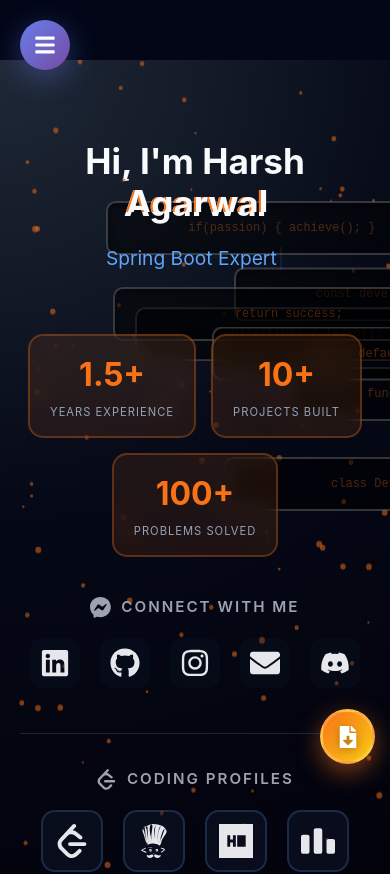
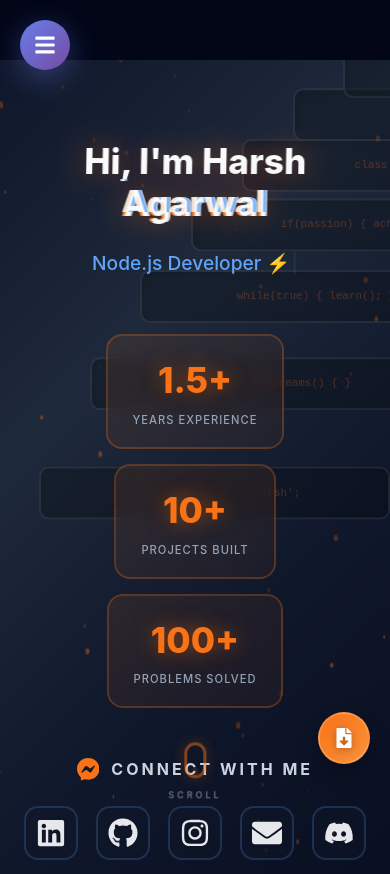
Before and after one commit to harsh323dev/portfolio-website, a React (Create React App) app in the folder client/: page / in a window 390 px wide. Shown: the top 874 px of the page. Built offline with nearby package versions, Linux system fonts and the light colour scheme.

Commit message:
fix: final home layout with full content visibility and fixed scroll indicator

```diff
--- a/client/src/Components/Home/Home.css
+++ b/client/src/Components/Home/Home.css
@@ -1,16 +1,18 @@
-/* Container */
+/* Container - Auto Height for Full Content Visibility */
 .home-container {
   position: relative;
   min-height: 100vh;
   display: flex;
+  flex-direction: column;
   align-items: center;
-  justify-content: center;
+  justify-content: flex-start;
   overflow: hidden;
-  background: radial-gradient(circle at top left, #1f2937 0%, #050816 45%, #02010a 100%);
+  background: linear-gradient(135deg, #0f172a 0%, #1e293b 25%, #0f172a 50%, #020617 100%);
   color: #f9fafb;
+  padding: 80px 0 100px 0;
 }
 
-/* Particle Canvas */
+/* Particle Canvas - Subtle Animation */
 .particle-canvas {
   position: absolute;
   top: 0;
@@ -18,9 +20,10 @@
   width: 100%;
   height: 100%;
   z-index: 1;
+  opacity: 0.6;
 }
 
-/* Code Rain Animation */
+/* Code Rain - Staggered & Optimized */
 .code-rain {
   position: absolute;
   top: 0;
@@ -30,25 +33,38 @@
   overflow: hidden;
   z-index: 2;
   pointer-events: none;
+  opacity: 0.4;
 }
 
 .code-snippet {
   position: absolute;
   top: -50px;
   font-family: "Fira Code", "Courier New", monospace;
-  font-size: 12px;
-  color: rgba(249, 115, 22, 0.3);
+  font-size: 13px;
+  color: rgba(249, 115, 22, 0.6);
   white-space: nowrap;
   animation: fall linear infinite;
+  text-shadow: 0 0 10px rgba(249, 115, 22, 0.3);
 }
 
 @keyframes fall {
-  to {
+  0% {
+    transform: translateY(-50px);
+    opacity: 0;
+  }
+  10% {
+    opacity: 1;
+  }
+  90% {
+    opacity: 1;
+  }
+  100% {
     transform: translateY(100vh);
+    opacity: 0;
   }
 }
 
-/* Floating Action Buttons - RIGHT SIDE */
+/* Floating Action Buttons - RIGHT SIDE MIDDLE */
 .floating-buttons {
   position: fixed;
   right: 30px;
@@ -56,84 +72,92 @@
   transform: translateY(-50%);
   display: flex;
   flex-direction: column;
-  gap: 20px;
-  z-index: 99999 !important;
-  pointer-events: auto !important;
+  gap: 15px;
+  z-index: 99999;
 }
 
 .fab-button {
-  width: 65px;
-  height: 65px;
+  width: 60px;
+  height: 60px;
   border-radius: 50%;
   display: flex;
   align-items: center;
   justify-content: center;
   cursor: pointer;
-  transition: all 0.3s ease;
-  box-shadow: 0 8px 25px rgba(249, 115, 22, 0.5);
-  border: 3px solid rgba(255, 255, 255, 0.2);
-  text-decoration: none;
-  animation: fadeInScale 0.4s ease-out;
-  outline: none;
-  pointer-events: auto !important;
+  transition: all 0.3s cubic-bezier(0.68, -0.55, 0.265, 1.55);
+  box-shadow: 0 8px 20px rgba(0, 0, 0, 0.3);
+  border: 2px solid rgba(255, 255, 255, 0.15);
+  animation: fadeInUp 0.6s ease-out;
 }
 
-@keyframes fadeInScale {
+@keyframes fadeInUp {
   from {
     opacity: 0;
-    transform: scale(0.5);
+    transform: translateY(20px);
   }
   to {
     opacity: 1;
-    transform: scale(1);
+    transform: translateY(0);
   }
 }
 
 .fab-resume {
-  background: linear-gradient(135deg, #f97316, #facc15);
+  background: linear-gradient(135deg, #f97316, #fb923c);
 }
 
 .fab-scroll-top {
-  background: linear-gradient(135deg, #8b5cf6, #6366f1);
-  border-color: rgba(139, 92, 246, 0.3);
+  background: linear-gradient(135deg, #8b5cf6, #a78bfa);
 }
 
 .fab-button:hover {
-  transform: translateY(-5px) scale(1.15);
-  box-shadow: 0 12px 35px rgba(249, 115, 22, 0.8);
-  border-color: rgba(255, 255, 255, 0.4);
+  transform: translateY(-8px) scale(1.1);
+  box-shadow: 0 15px 30px rgba(249, 115, 22, 0.5);
 }
 
 .fab-scroll-top:hover {
-  box-shadow: 0 12px 35px rgba(139, 92, 246, 0.8);
+  box-shadow: 0 15px 30px rgba(139, 92, 246, 0.5);
 }
 
 .fab-icon {
-  font-size: 28px;
+  font-size: 24px;
   color: #fff;
-  filter: drop-shadow(0 2px 5px rgba(0, 0, 0, 0.3));
+  filter: drop-shadow(0 2px 4px rgba(0, 0, 0, 0.3));
 }
 
-/* Main Content */
+/* Main Content - Full Width & Proper Spacing */
 .home-content {
   position: relative;
   z-index: 10;
   text-align: center;
-  padding: 40px 20px;
+  padding: 20px 20px 60px 20px;
   max-width: 900px;
+  width: 100%;
+  animation: fadeIn 1s ease-in;
 }
 
-/* Glitch Effect */
+@keyframes fadeIn {
+  from {
+    opacity: 0;
+    transform: translateY(30px);
+  }
+  to {
+    opacity: 1;
+    transform: translateY(0);
+  }
+}
+
+/* Glitch Effect - Smoother */
 .glitch-wrapper {
-  margin-bottom: 20px;
+  margin-bottom: 25px;
 }
 
 .glitch {
   font-size: 3.5rem;
-  font-weight: 700;
+  font-weight: 800;
   position: relative;
   color: #f9fafb;
-  animation: glitch-skew 1s infinite;
+  text-shadow: 0 0 30px rgba(249, 115, 22, 0.5);
+  animation: glitch-skew 3s ease-in-out infinite;
 }
 
 .glitch::before,
@@ -144,196 +168,183 @@
   left: 0;
   width: 100%;
   height: 100%;
+  opacity: 0.8;
 }
 
 .glitch::before {
   left: 2px;
-  text-shadow: -2px 0 #f97316;
-  clip: rect(24px, 550px, 90px, 0);
-  animation: glitch-anim 3s infinite linear alternate-reverse;
+  text-shadow: -3px 0 #f97316;
+  clip: rect(24px, 9999px, 90px, 0);
+  animation: glitch-anim 4s infinite linear alternate-reverse;
 }
 
 .glitch::after {
   left: -2px;
-  text-shadow: -2px 0 #60a5fa;
-  clip: rect(85px, 550px, 140px, 0);
-  animation: glitch-anim 2s infinite linear alternate-reverse;
+  text-shadow: 3px 0 #60a5fa;
+  clip: rect(85px, 9999px, 140px, 0);
+  animation: glitch-anim 3s infinite linear alternate-reverse;
 }
 
 @keyframes glitch-anim {
-  0% {
-    clip: rect(61px, 9999px, 90px, 0);
-  }
-  20% {
-    clip: rect(35px, 9999px, 85px, 0);
-  }
-  40% {
-    clip: rect(105px, 9999px, 45px, 0);
-  }
-  60% {
-    clip: rect(78px, 9999px, 112px, 0);
-  }
-  80% {
-    clip: rect(19px, 9999px, 52px, 0);
-  }
-  100% {
-    clip: rect(43px, 9999px, 98px, 0);
-  }
+  0% { clip: rect(61px, 9999px, 90px, 0); transform: skew(0.1deg); }
+  20% { clip: rect(35px, 9999px, 85px, 0); transform: skew(0.2deg); }
+  40% { clip: rect(105px, 9999px, 45px, 0); transform: skew(-0.1deg); }
+  60% { clip: rect(78px, 9999px, 112px, 0); transform: skew(0.3deg); }
+  80% { clip: rect(19px, 9999px, 52px, 0); transform: skew(-0.2deg); }
+  100% { clip: rect(43px, 9999px, 98px, 0); transform: skew(0deg); }
 }
 
 @keyframes glitch-skew {
-  0% {
-    transform: skew(0deg);
-  }
-  10% {
-    transform: skew(-2deg);
-  }
-  20% {
-    transform: skew(2deg);
-  }
-  30% {
-    transform: skew(0deg);
-  }
+  0%, 100% { transform: skew(0deg); }
+  25% { transform: skew(-1deg); }
+  50% { transform: skew(0deg); }
+  75% { transform: skew(1deg); }
 }
 
 /* Typewriter */
 .typewriter-container {
-  font-size: 1.5rem;
+  font-size: 1.6rem;
   color: #60a5fa;
-  margin-bottom: 40px;
+  margin-bottom: 50px;
   min-height: 50px;
+  font-weight: 500;
 }
 
-/* Stats Grid */
+/* Stats Grid - Staggered Animation */
 .stats-grid {
   display: flex;
   justify-content: center;
-  gap: 30px;
-  margin: 40px 0;
+  gap: 25px;
+  margin: 50px 0;
   flex-wrap: wrap;
 }
 
 .stat-card {
-  background: rgba(249, 115, 22, 0.1);
-  border: 2px solid rgba(249, 115, 22, 0.3);
-  border-radius: 15px;
-  padding: 20px 30px;
+  background: linear-gradient(135deg, rgba(249, 115, 22, 0.1), rgba(249, 115, 22, 0.05));
+  border: 2px solid rgba(249, 115, 22, 0.25);
+  border-radius: 16px;
+  padding: 25px 35px;
   backdrop-filter: blur(10px);
-  transition: transform 0.3s ease, box-shadow 0.3s ease;
+  transition: all 0.4s cubic-bezier(0.175, 0.885, 0.32, 1.275);
+  animation: slideUp 0.8s ease-out;
+}
+
+.stat-card:nth-child(1) { animation-delay: 0.2s; }
+.stat-card:nth-child(2) { animation-delay: 0.4s; }
+.stat-card:nth-child(3) { animation-delay: 0.6s; }
+
+@keyframes slideUp {
+  from {
+    opacity: 0;
+    transform: translateY(40px);
+  }
+  to {
+    opacity: 1;
+    transform: translateY(0);
+  }
 }
 
 .stat-card:hover {
-  transform: translateY(-5px);
-  box-shadow: 0 10px 30px rgba(249, 115, 22, 0.4);
+  transform: translateY(-10px) scale(1.05);
+  box-shadow: 0 15px 40px rgba(249, 115, 22, 0.4);
+  border-color: rgba(249, 115, 22, 0.5);
 }
 
 .stat-number {
-  font-size: 2.5rem;
-  font-weight: 700;
+  font-size: 2.8rem;
+  font-weight: 800;
   color: #f97316;
+  text-shadow: 0 0 20px rgba(249, 115, 22, 0.5);
 }
 
 .stat-label {
-  font-size: 0.9rem;
-  color: #9ca3af;
-  margin-top: 5px;
+  font-size: 0.85rem;
+  color: #cbd5e1;
+  margin-top: 8px;
+  font-weight: 500;
+  letter-spacing: 1px;
 }
 
 /* Section Headings */
 .section-heading {
-  font-size: 0.95rem;
-  font-weight: 600;
-  color: #9ca3af;
+  font-size: 1rem;
+  font-weight: 700;
+  color: #cbd5e1;
   text-transform: uppercase;
-  letter-spacing: 2px;
+  letter-spacing: 3px;
   text-align: center;
-  margin-bottom: 20px;
+  margin-bottom: 25px;
   display: flex;
   align-items: center;
   justify-content: center;
-  gap: 10px;
+  gap: 12px;
 }
 
 .heading-icon {
-  font-size: 1.3rem;
+  font-size: 1.4rem;
+  color: #f97316;
 }
 
 /* Links Section */
 .links-section {
-  margin: 35px 0;
+  margin: 50px 0;
+  animation: fadeIn 1s ease-in 0.8s backwards;
 }
 
 /* Social Links */
 .social-links {
   display: flex;
   justify-content: center;
-  gap: 20px;
+  gap: 18px;
   flex-wrap: wrap;
 }
 
 .social-icon {
-  position: relative;
   font-size: 36px;
   color: #e5e7eb;
-  transition: all 0.3s ease;
+  transition: all 0.35s cubic-bezier(0.68, -0.55, 0.265, 1.55);
   display: flex;
   align-items: center;
   justify-content: center;
-  padding: 10px;
-  background: rgba(15, 23, 42, 0.3);
-  border-radius: 12px;
-  border: 2px solid transparent;
+  padding: 12px;
+  background: rgba(15, 23, 42, 0.4);
+  border-radius: 14px;
+  border: 2px solid rgba(96, 165, 250, 0.2);
 }
 
 .social-icon:hover {
-  transform: translateY(-5px) scale(1.1);
-  border-color: rgba(249, 115, 22, 0.3);
+  transform: translateY(-8px) rotate(5deg) scale(1.15);
+  border-color: rgba(249, 115, 22, 0.4);
+  box-shadow: 0 10px 25px rgba(249, 115, 22, 0.3);
 }
 
-.social-icon.linkedin:hover {
-  color: #0a66c2;
-  background: rgba(10, 102, 194, 0.1);
-}
+.social-icon.linkedin:hover { color: #0a66c2; background: rgba(10, 102, 194, 0.15); }
+.social-icon.github:hover { color: #f9fafb; background: rgba(249, 250, 251, 0.15); }
+.social-icon.instagram:hover { color: #e1306c; background: rgba(225, 48, 108, 0.15); }
+.social-icon.gmail:hover { color: #ea4335; background: rgba(234, 67, 53, 0.15); }
+.social-icon.discord:hover { color: #5865f2; background: rgba(88, 101, 242, 0.15); }
 
-.social-icon.github:hover {
-  color: #f9fafb;
-  background: rgba(249, 250, 251, 0.1);
-}
-
-.social-icon.instagram:hover {
-  color: #e1306c;
-  background: rgba(225, 48, 108, 0.1);
-}
-
-.social-icon.gmail:hover {
-  color: #ea4335;
-  background: rgba(234, 67, 53, 0.1);
-}
-
-.social-icon.discord:hover {
-  color: #5865f2;
-  background: rgba(88, 101, 242, 0.1);
-}
-
-/* Coding Section */
+/* Coding Section - Proper Bottom Spacing */
 .coding-section {
-  margin-top: 45px;
-  padding-top: 35px;
-  border-top: 1px solid rgba(96, 165, 250, 0.2);
+  margin-top: 55px;
+  margin-bottom: 60px;
+  padding-top: 40px;
+  border-top: 2px solid rgba(96, 165, 250, 0.15);
+  animation: fadeIn 1s ease-in 1s backwards;
 }
 
 .coding-links {
   display: flex;
   justify-content: center;
-  gap: 20px;
+  gap: 16px;
   flex-wrap: wrap;
+  padding-bottom: 20px;
 }
 
 .coding-icon {
-  position: relative;
-  font-size: 40px;
+  font-size: 42px;
   color: #e5e7eb;
-  transition: all 0.3s ease;
+  transition: all 0.35s cubic-bezier(0.68, -0.55, 0.265, 1.55);
   display: flex;
   align-items: center;
   justify-content: center;
@@ -344,140 +355,98 @@
 }
 
 .coding-icon:hover {
-  transform: translateY(-8px) scale(1.15);
-  border-color: rgba(249, 115, 22, 0.5);
-  box-shadow: 0 10px 30px rgba(249, 115, 22, 0.4);
+  transform: translateY(-10px) scale(1.15);
+  box-shadow: 0 15px 35px rgba(249, 115, 22, 0.4);
 }
 
-.coding-icon.leetcode:hover {
-  color: #ffa116;
-  background: rgba(255, 161, 22, 0.15);
-  border-color: #ffa116;
-}
+.coding-icon.leetcode:hover { color: #ffa116; background: rgba(255, 161, 22, 0.15); border-color: #ffa116; }
+.coding-icon.codechef:hover { color: #5b4638; background: rgba(91, 70, 56, 0.15); border-color: #5b4638; }
+.coding-icon.hackerrank:hover { color: #00ea64; background: rgba(0, 234, 100, 0.15); border-color: #00ea64; }
+.coding-icon.codeforces:hover { color: #1f8acb; background: rgba(31, 138, 203, 0.15); border-color: #1f8acb; }
+.coding-icon.geeksforgeeks:hover { color: #2f8d46; background: rgba(47, 141, 70, 0.15); border-color: #2f8d46; }
+.coding-icon.hackerearth:hover { color: #323754; background: rgba(50, 55, 84, 0.15); border-color: #323754; }
+.coding-icon.codingninjas:hover { color: #f97316; background: rgba(249, 115, 22, 0.15); border-color: #f97316; }
 
-.coding-icon.codechef:hover {
-  color: #5b4638;
-  background: rgba(91, 70, 56, 0.15);
-  border-color: #5b4638;
-}
-
-.coding-icon.hackerrank:hover {
-  color: #00ea64;
-  background: rgba(0, 234, 100, 0.15);
-  border-color: #00ea64;
-}
-
-.coding-icon.codeforces:hover {
-  color: #1f8acb;
-  background: rgba(31, 138, 203, 0.15);
-  border-color: #1f8acb;
-}
-
-.coding-icon.geeksforgeeks:hover {
-  color: #2f8d46;
-  background: rgba(47, 141, 70, 0.15);
-  border-color: #2f8d46;
-}
-
-.coding-icon.hackerearth:hover {
-  color: #323754;
-  background: rgba(50, 55, 84, 0.15);
-  border-color: #323754;
-}
-
-.coding-icon.codingninjas:hover {
-  color: #f97316;
-  background: rgba(249, 115, 22, 0.15);
-  border-color: #f97316;
-}
-
-/* Scroll Indicator - LEFT BOTTOM */
+/* Scroll Indicator - FIXED BOTTOM CENTER */
 .scroll-indicator {
-  position: absolute;
-  bottom: 40px;
-  left: 40px;
+  position: fixed;
+  bottom: 30px;
+  left: 50%;
+  transform: translateX(-50%);
   text-align: center;
-  z-index: 10;
-  animation: bounce-scroll 2s infinite;
+  z-index: 100;
+  animation: bounce 2s infinite;
+  opacity: 0.7;
 }
 
 .mouse {
-  width: 25px;
-  height: 40px;
-  border: 2px solid #f97316;
-  border-radius: 15px;
+  width: 26px;
+  height: 42px;
+  border: 3px solid #f97316;
+  border-radius: 16px;
   margin: 0 auto 10px;
   position: relative;
+  box-shadow: 0 0 15px rgba(249, 115, 22, 0.4);
 }
 
 .mouse::before {
   content: "";
-  width: 4px;
-  height: 8px;
+  width: 5px;
+  height: 10px;
   background: #f97316;
-  border-radius: 2px;
+  border-radius: 3px;
   position: absolute;
-  top: 8px;
+  top: 10px;
   left: 50%;
   transform: translateX(-50%);
   animation: scroll-wheel 2s infinite;
+  box-shadow: 0 0 8px rgba(249, 115, 22, 0.8);
 }
 
 @keyframes scroll-wheel {
-  0% {
-    opacity: 1;
-    transform: translateX(-50%) translateY(0);
-  }
-  100% {
-    opacity: 0;
-    transform: translateX(-50%) translateY(15px);
-  }
+  0% { opacity: 1; transform: translateX(-50%) translateY(0); }
+  100% { opacity: 0; transform: translateX(-50%) translateY(18px); }
 }
 
-@keyframes bounce-scroll {
-  0%,
-  100% {
-    transform: translateY(0);
-  }
-  50% {
-    transform: translateY(-10px);
-  }
+@keyframes bounce {
+  0%, 100% { transform: translateX(-50%) translateY(0); }
+  50% { transform: translateX(-50%) translateY(-12px); }
 }
 
 .scroll-indicator p {
-  font-size: 12px;
-  color: #9ca3af;
+  font-size: 11px;
+  color: #cbd5e1;
   text-transform: uppercase;
-  letter-spacing: 2px;
+  letter-spacing: 3px;
+  font-weight: 600;
 }
 
 /* Mobile Responsive */
 @media (max-width: 768px) {
+  .home-container {
+    padding: 60px 0 80px 0;
+  }
+
   .floating-buttons {
-    right: 15px;
+    right: 20px;
+    bottom: 80px;
     top: auto;
-    bottom: 80px;
     transform: none;
-    flex-direction: row;
+    flex-direction: column;
     gap: 12px;
   }
 
   .fab-button {
-    width: 55px;
-    height: 55px;
+    width: 52px;
+    height: 52px;
   }
 
   .fab-icon {
-    font-size: 22px;
-  }
-
-  .scroll-indicator {
-    bottom: 20px;
-    left: 20px;
+    font-size: 20px;
   }
 
   .home-content {
-    padding: 80px 20px 40px;
+    padding: 20px 20px 40px 20px;
   }
 
   .glitch {
@@ -486,27 +455,67 @@
 
   .typewriter-container {
     font-size: 1.2rem;
+    margin-bottom: 35px;
   }
 
   .stats-grid {
     gap: 15px;
+    margin: 35px 0;
   }
 
   .stat-card {
-    padding: 15px 20px;
+    padding: 18px 25px;
   }
 
   .stat-number {
-    font-size: 2rem;
+    font-size: 2.2rem;
   }
 
   .social-icon {
     font-size: 30px;
-    padding: 8px;
+    padding: 10px;
   }
 
   .coding-icon {
-    font-size: 34px;
+    font-size: 36px;
     padding: 12px;
   }
+
+  .coding-section {
+    margin-bottom: 40px;
+  }
+
+  .scroll-indicator {
+    bottom: 20px;
+    opacity: 0.6;
+  }
+
+  .code-snippet {
+    font-size: 11px;
+  }
 }
+
+@media (max-width: 480px) {
+  .scroll-indicator {
+    bottom: 15px;
+    opacity: 0.5;
+  }
+
+  .mouse {
+    width: 22px;
+    height: 36px;
+  }
+
+  .scroll-indicator p {
+    font-size: 9px;
+  }
+
+  .coding-links {
+    gap: 12px;
+  }
+
+  .coding-icon {
+    font-size: 32px;
+    padding: 10px;
+  }
+}
--- a/client/src/Components/Home/Home.js
+++ b/client/src/Components/Home/Home.js
@@ -30,38 +30,19 @@ const Home = () => {
   // Scroll to Top Handler
   useEffect(() => {
     const handleScroll = () => {
-      const scrollPosition = window.pageYOffset || document.documentElement.scrollTop;
-      console.log('Scroll Position:', scrollPosition); // DEBUG
-
-      if (scrollPosition > 300) {
-        setShowScrollTop(true);
-        console.log('Show Scroll Button: TRUE'); // DEBUG
-      } else {
-        setShowScrollTop(false);
-        console.log('Show Scroll Button: FALSE'); // DEBUG
-      }
+      setShowScrollTop(window.pageYOffset > 300);
     };
 
     window.addEventListener('scroll', handleScroll);
-
-    // Check initial scroll position
     handleScroll();
-
-    return () => {
-      window.removeEventListener('scroll', handleScroll);
-    };
+    return () => window.removeEventListener('scroll', handleScroll);
   }, []);
 
   const scrollToTop = () => {
-    console.log('Scroll to Top Clicked!'); // DEBUG
-    window.scrollTo({
-      top: 0,
-      behavior: 'smooth'
-    });
+    window.scrollTo({ top: 0, behavior: 'smooth' });
   };
 
   const downloadCV = () => {
-    console.log('Download CV Clicked!'); // DEBUG
     const link = document.createElement('a');
     link.href = process.env.PUBLIC_URL + '/cv.pdf';
     link.download = 'Harsh_Agarwal_Resume.pdf';
@@ -70,7 +51,7 @@ const Home = () => {
     document.body.removeChild(link);
   };
 
-  // Particle Animation
+  // Optimized Particle Animation
   useEffect(() => {
     const canvas = canvasRef.current;
     if (!canvas) return;
@@ -80,15 +61,16 @@ const Home = () => {
     canvas.height = window.innerHeight;
 
     const particles = [];
-    const particleCount = 100;
+    const particleCount = 80; // Reduced for better performance
 
     class Particle {
       constructor() {
         this.x = Math.random() * canvas.width;
         this.y = Math.random() * canvas.height;
-        this.size = Math.random() * 2 + 1;
-        this.speedX = Math.random() * 0.5 - 0.25;
-        this.speedY = Math.random() * 0.5 - 0.25;
+        this.size = Math.random() * 2 + 0.5;
+        this.speedX = (Math.random() - 0.5) * 0.3;
+        this.speedY = (Math.random() - 0.5) * 0.3;
+        this.opacity = Math.random() * 0.5 + 0.2;
       }
 
       update() {
@@ -101,7 +83,7 @@ const Home = () => {
       }
 
       draw() {
-        ctx.fillStyle = "rgba(249, 115, 22, 0.5)";
+        ctx.fillStyle = `rgba(249, 115, 22, ${this.opacity})`;
         ctx.beginPath();
         ctx.arc(this.x, this.y, this.size, 0, Math.PI * 2);
         ctx.fill();
@@ -112,13 +94,14 @@ const Home = () => {
       particles.push(new Particle());
     }
 
+    let animationFrameId;
     const animate = () => {
       ctx.clearRect(0, 0, canvas.width, canvas.height);
       particles.forEach((particle) => {
         particle.update();
         particle.draw();
       });
-      requestAnimationFrame(animate);
+      animationFrameId = requestAnimationFrame(animate);
     };
 
     animate();
@@ -129,7 +112,10 @@ const Home = () => {
     };
 
     window.addEventListener("resize", handleResize);
-    return () => window.removeEventListener("resize", handleResize);
+    return () => {
+      window.removeEventListener("resize", handleResize);
+      cancelAnimationFrame(animationFrameId);
+    };
   }, []);
 
   const codeSnippets = [
@@ -152,9 +138,9 @@ const Home = () => {
             key={index}
             className="code-snippet"
             style={{
-              left: `${Math.random() * 100}%`,
-              animationDelay: `${Math.random() * 5}s`,
-              animationDuration: `${10 + Math.random() * 5}s`,
+              left: `${10 + index * 13}%`,
+              animationDelay: `${index * 0.8}s`,
+              animationDuration: `${12 + index * 1.5}s`,
             }}
           >
             {code}
@@ -164,7 +150,6 @@ const Home = () => {
 
       {/* Floating Action Buttons */}
       <div className="floating-buttons">
-        {/* Download Resume - Always Visible */}
         <button
           onClick={downloadCV}
           className="fab-button fab-resume"
@@ -174,7 +159,6 @@ const Home = () => {
           <FaFileDownload className="fab-icon" />
         </button>
 
-        {/* Scroll to Top - Conditional */}
         {showScrollTop && (
           <button
             onClick={scrollToTop}
@@ -198,10 +182,12 @@ const Home = () => {
   <Typewriter
     options={{
       strings: [
-                "Java Developer",
-                "Spring Boot Expert",
-                "Full Stack Engineer",
-                "Problem Solver",
+        "Java Developer \u2615",              // ☕
+        "Node.js Developer \u26A1",          // ⚡
+        "Full Stack Developer \u{1F4BB}",    // 💻
+        "Problem Solver \u{1F9E0}",          // 🧠
+        "Tech Enthusiast \u{1F3AE}",         // 🖥️
+        // "Open Source Contributor \u{1F680}", // 🚀
       ],
       autoStart: true,
       loop: true,
@@ -210,6 +196,7 @@ const Home = () => {
     }}
   />
 </div>
+
 
         <div className="stats-grid">
           <div className="stat-card">
@@ -232,19 +219,39 @@ const Home = () => {
             CONNECT WITH ME
           </h3>
           <div className="social-links">
-            <a href={SOCIAL_LINKS.linkedin} target="_blank" rel="noopener noreferrer" className="social-icon linkedin">
+            <a
+              href={SOCIAL_LINKS.linkedin}
+              target="_blank"
+              rel="noopener noreferrer"
+              className="social-icon linkedin"
+            >
               <FaLinkedin />
             </a>
-            <a href={SOCIAL_LINKS.github} target="_blank" rel="noopener noreferrer" className="social-icon github">
+            <a
+              href={SOCIAL_LINKS.github}
+              target="_blank"
+              rel="noopener noreferrer"
+              className="social-icon github"
+            >
               <FaGithub />
             </a>
-            <a href={SOCIAL_LINKS.instagram} target="_blank" rel="noopener noreferrer" className="social-icon instagram">
+            <a
+              href={SOCIAL_LINKS.instagram}
+              target="_blank"
+              rel="noopener noreferrer"
+              className="social-icon instagram"
+            >
               <FaInstagram />
             </a>
             <a href={SOCIAL_LINKS.gmail} className="social-icon gmail">
               <FaEnvelope />
             </a>
-            <a href={SOCIAL_LINKS.discord} target="_blank" rel="noopener noreferrer" className="social-icon discord">
+            <a
+              href={SOCIAL_LINKS.discord}
+              target="_blank"
+              rel="noopener noreferrer"
+              className="social-icon discord"
+            >
               <FaDiscord />
             </a>
           </div>
@@ -256,25 +263,60 @@ const Home = () => {
             CODING PROFILES
           </h3>
           <div className="coding-links">
-            <a href={CODING_PROFILES.leetcode} target="_blank" rel="noopener noreferrer" className="coding-icon leetcode">
+            <a
+              href={CODING_PROFILES.leetcode}
+              target="_blank"
+              rel="noopener noreferrer"
+              className="coding-icon leetcode"
+            >
               <SiLeetcode />
             </a>
-            <a href={CODING_PROFILES.codechef} target="_blank" rel="noopener noreferrer" className="coding-icon codechef">
+            <a
+              href={CODING_PROFILES.codechef}
+              target="_blank"
+              rel="noopener noreferrer"
+              className="coding-icon codechef"
+            >
               <SiCodechef />
             </a>
-            <a href={CODING_PROFILES.hackerrank} target="_blank" rel="noopener noreferrer" className="coding-icon hackerrank">
+            <a
+              href={CODING_PROFILES.hackerrank}
+              target="_blank"
+              rel="noopener noreferrer"
+              className="coding-icon hackerrank"
+            >
               <SiHackerrank />
             </a>
-            <a href={CODING_PROFILES.codeforces} target="_blank" rel="noopener noreferrer" className="coding-icon codeforces">
+            <a
+              href={CODING_PROFILES.codeforces}
+              target="_blank"
+              rel="noopener noreferrer"
+              className="coding-icon codeforces"
+            >
               <SiCodeforces />
             </a>
-            <a href={CODING_PROFILES.geeksforgeeks} target="_blank" rel="noopener noreferrer" className="coding-icon geeksforgeeks">
+            <a
+              href={CODING_PROFILES.geeksforgeeks}
+              target="_blank"
+              rel="noopener noreferrer"
+              className="coding-icon geeksforgeeks"
+            >
               <SiGeeksforgeeks />
             </a>
-            <a href={CODING_PROFILES.hackerearth} target="_blank" rel="noopener noreferrer" className="coding-icon hackerearth">
+            <a
+              href={CODING_PROFILES.hackerearth}
+              target="_blank"
+              rel="noopener noreferrer"
+              className="coding-icon hackerearth"
+            >
               <SiHackerearth />
             </a>
-            <a href={CODING_PROFILES.codingninjas} target="_blank" rel="noopener noreferrer" className="coding-icon codingninjas">
+            <a
+              href={CODING_PROFILES.codingninjas}
+              target="_blank"
+              rel="noopener noreferrer"
+              className="coding-icon codingninjas"
+            >
               <SiCodingninjas />
             </a>
           </div>
```
Lines whose indentation alone changed are shown as unchanged.
